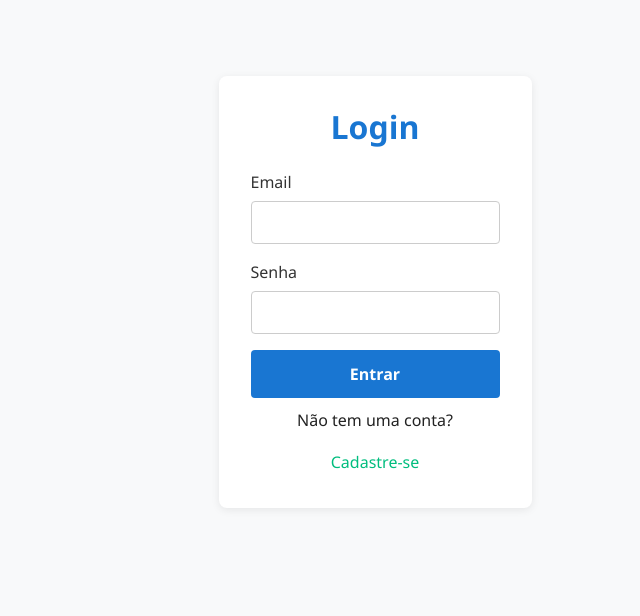
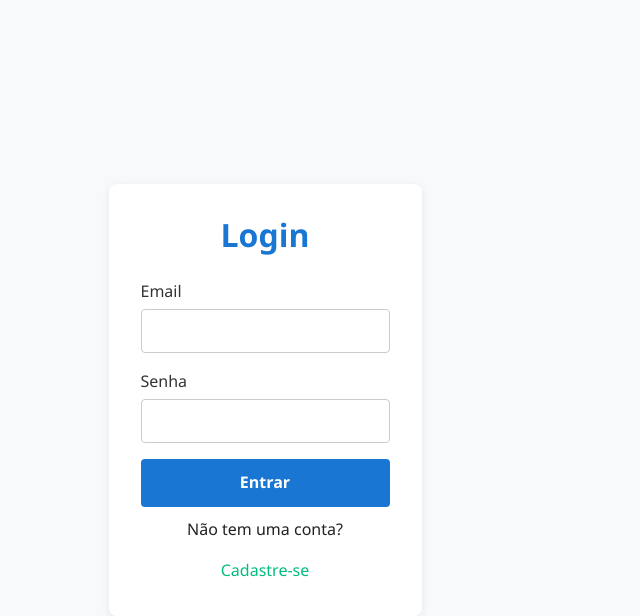
Before and after one commit to niceusts/ApiAgendamento, a Vue app in the folder frontend-app/: page /login in a window 1280 px wide. Shown: the top 616 px of the page, without its empty margins (375-1015 px from the left). Built offline with nearby package versions, Linux system fonts and the light colour scheme; the HTML template or start-up script is replaced by a standard one.

Commit message:
fix: correção do login

```diff
--- a/frontend-app/src/App.vue
+++ b/frontend-app/src/App.vue
@@ -11,15 +11,29 @@ const mostrarSidebar = computed(() => !esconderRotas.includes(route.name as stri
 </script>
 
 <template>
-  <div style="display: flex; min-height: 100vh;">
-    <Sidebar v-if="mostrarSidebar" />
-    <main style="flex: 1;">
+  <div>
+    <div v-if="mostrarSidebar" class="app-flex">
+      <Sidebar />
+      <main class="main-content">
+        <RouterView />
+      </main>
+    </div>
+    <div v-else class="login-center">
       <RouterView />
-    </main>
+    </div>
   </div>
 </template>
 
+
 <style scoped>
+.login-center {
+  min-height: 100vh;
+  display: flex;
+  align-items: center;
+  justify-content: center;
+  background: #f8f9fa;
+  width: 100vw;
+}
 header {
   line-height: 1.5;
   max-height: 100vh;
@@ -76,4 +90,30 @@ nav a:first-of-type {
     margin-top: 1rem;
   }
 }
+
+.app-flex {
+  display: flex;
+  min-height: 100vh;
+  flex-direction: row;
+}
+
+.main-content {
+  flex: 1;
+  min-width: 0;
+  padding: 0;
+  display: flex;
+  flex-direction: column;
+  background: #f8f9fa;
+}
+
+@media (max-width: 900px) {
+  .app-flex {
+    flex-direction: column;
+  }
+  .main-content {
+    margin-left: 0 !important;
+    width: 100vw !important;
+    padding: 0 !important;
+  }
+}
 </style>
```
